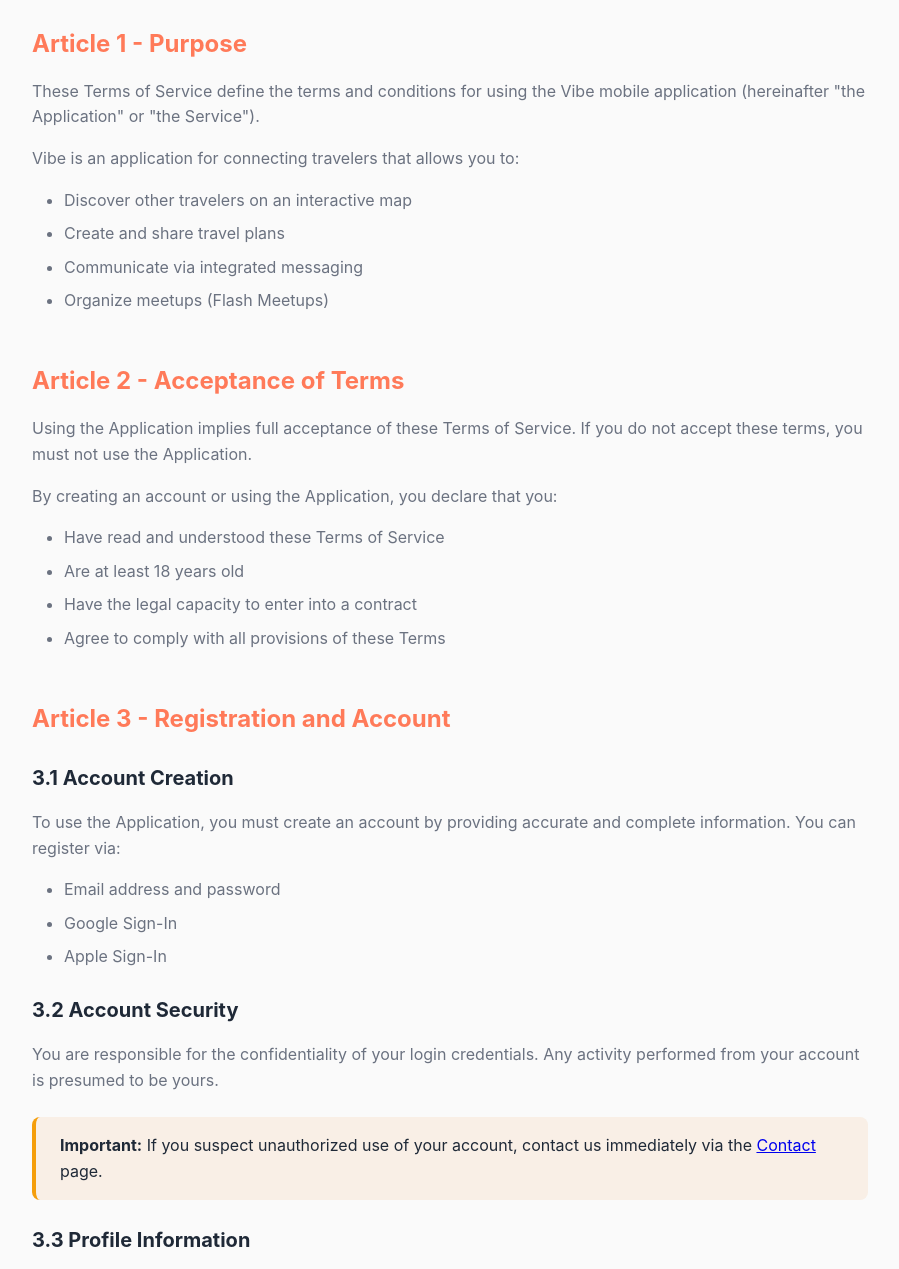
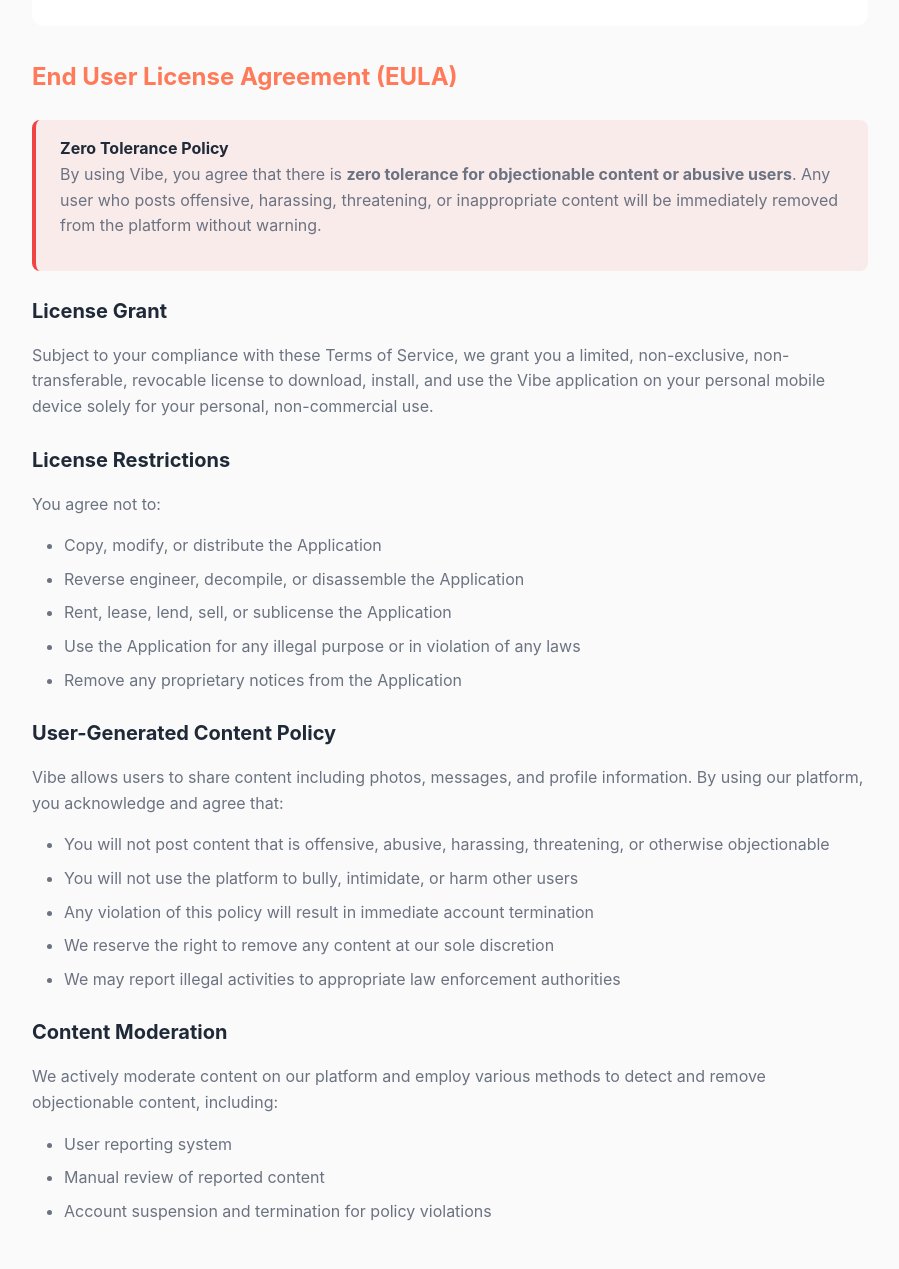
Before and after one commit to mcsEdition/Vibe, a plain HTML site: page en/terms.html in a window 1280 px wide. Shown: the part 980-2249 px from the top of the page, without its empty margins (190-1089 px from the left). Drawn offline with Linux system fonts and the light colour scheme.

Commit message:
Update terms.html

```diff
--- a/en/terms.html
+++ b/en/terms.html
@@ -46,6 +46,7 @@
     <div class="toc">
       <h4>Table of Contents</h4>
       <ul>
+        <li><a href="#eula">End User License Agreement (EULA)</a></li>
         <li><a href="#article1">Article 1 - Purpose</a></li>
         <li><a href="#article2">Article 2 - Acceptance of Terms</a></li>
         <li><a href="#article3">Article 3 - Registration and Account</a></li>
@@ -60,6 +61,46 @@
         <li><a href="#article12">Article 12 - Governing Law</a></li>
       </ul>
     </div>
+
+    <section id="eula" class="content-section">
+      <h2>End User License Agreement (EULA)</h2>
+
+      <div class="alert alert-danger">
+        <strong>Zero Tolerance Policy</strong>
+        <p>By using Vibe, you agree that there is <strong>zero tolerance for objectionable content or abusive users</strong>. Any user who posts offensive, harassing, threatening, or inappropriate content will be immediately removed from the platform without warning.</p>
+      </div>
+
+      <h3>License Grant</h3>
+      <p>Subject to your compliance with these Terms of Service, we grant you a limited, non-exclusive, non-transferable, revocable license to download, install, and use the Vibe application on your personal mobile device solely for your personal, non-commercial use.</p>
+
+      <h3>License Restrictions</h3>
+      <p>You agree not to:</p>
+      <ul>
+        <li>Copy, modify, or distribute the Application</li>
+        <li>Reverse engineer, decompile, or disassemble the Application</li>
+        <li>Rent, lease, lend, sell, or sublicense the Application</li>
+        <li>Use the Application for any illegal purpose or in violation of any laws</li>
+        <li>Remove any proprietary notices from the Application</li>
+      </ul>
+
+      <h3>User-Generated Content Policy</h3>
+      <p>Vibe allows users to share content including photos, messages, and profile information. By using our platform, you acknowledge and agree that:</p>
+      <ul>
+        <li>You will not post content that is offensive, abusive, harassing, threatening, or otherwise objectionable</li>
+        <li>You will not use the platform to bully, intimidate, or harm other users</li>
+        <li>Any violation of this policy will result in immediate account termination</li>
+        <li>We reserve the right to remove any content at our sole discretion</li>
+        <li>We may report illegal activities to appropriate law enforcement authorities</li>
+      </ul>
+
+      <h3>Content Moderation</h3>
+      <p>We actively moderate content on our platform and employ various methods to detect and remove objectionable content, including:</p>
+      <ul>
+        <li>User reporting system</li>
+        <li>Manual review of reported content</li>
+        <li>Account suspension and termination for policy violations</li>
+      </ul>
+    </section>
 
     <section id="article1" class="content-section">
       <h2>Article 1 - Purpose</h2>
```
